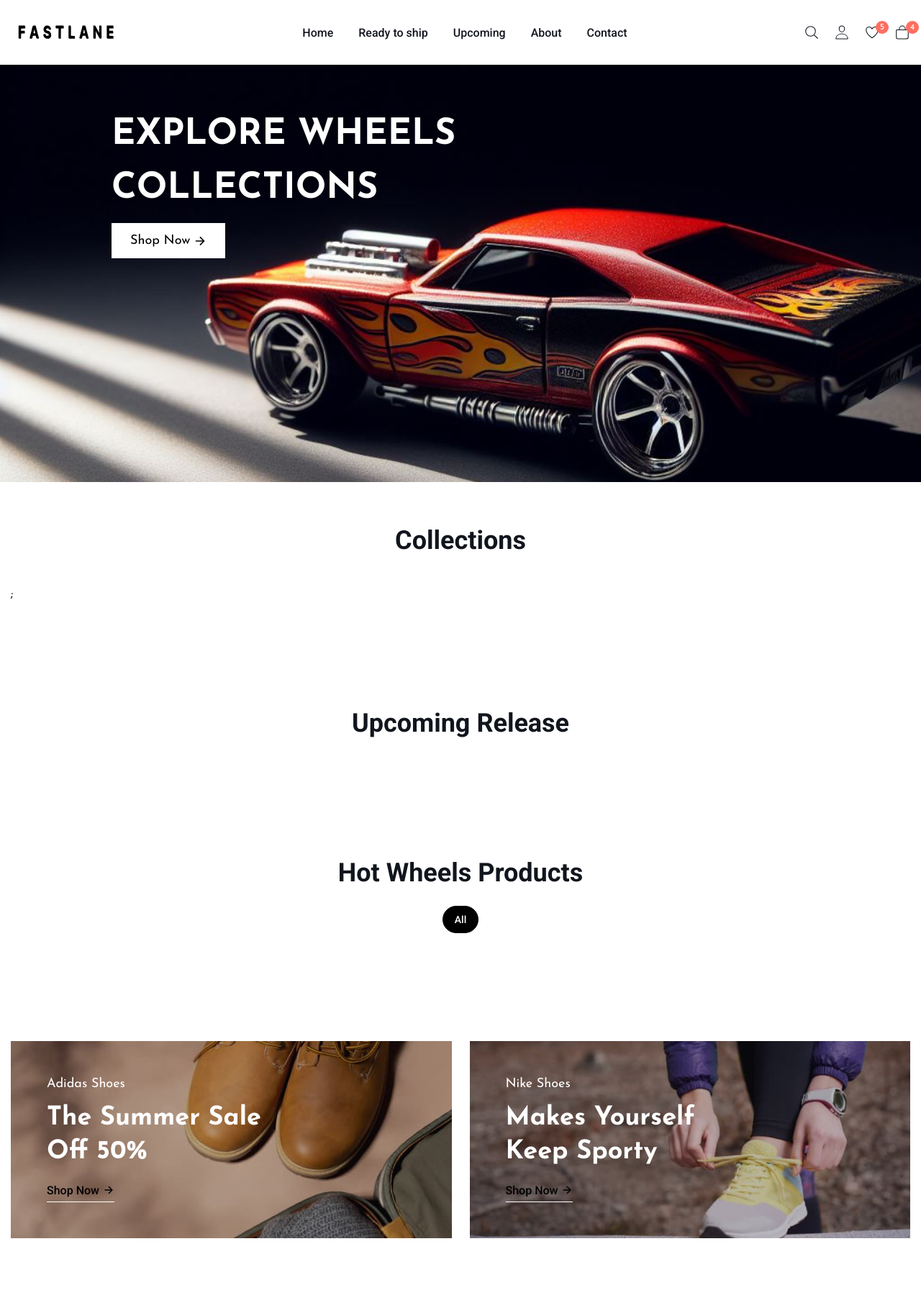
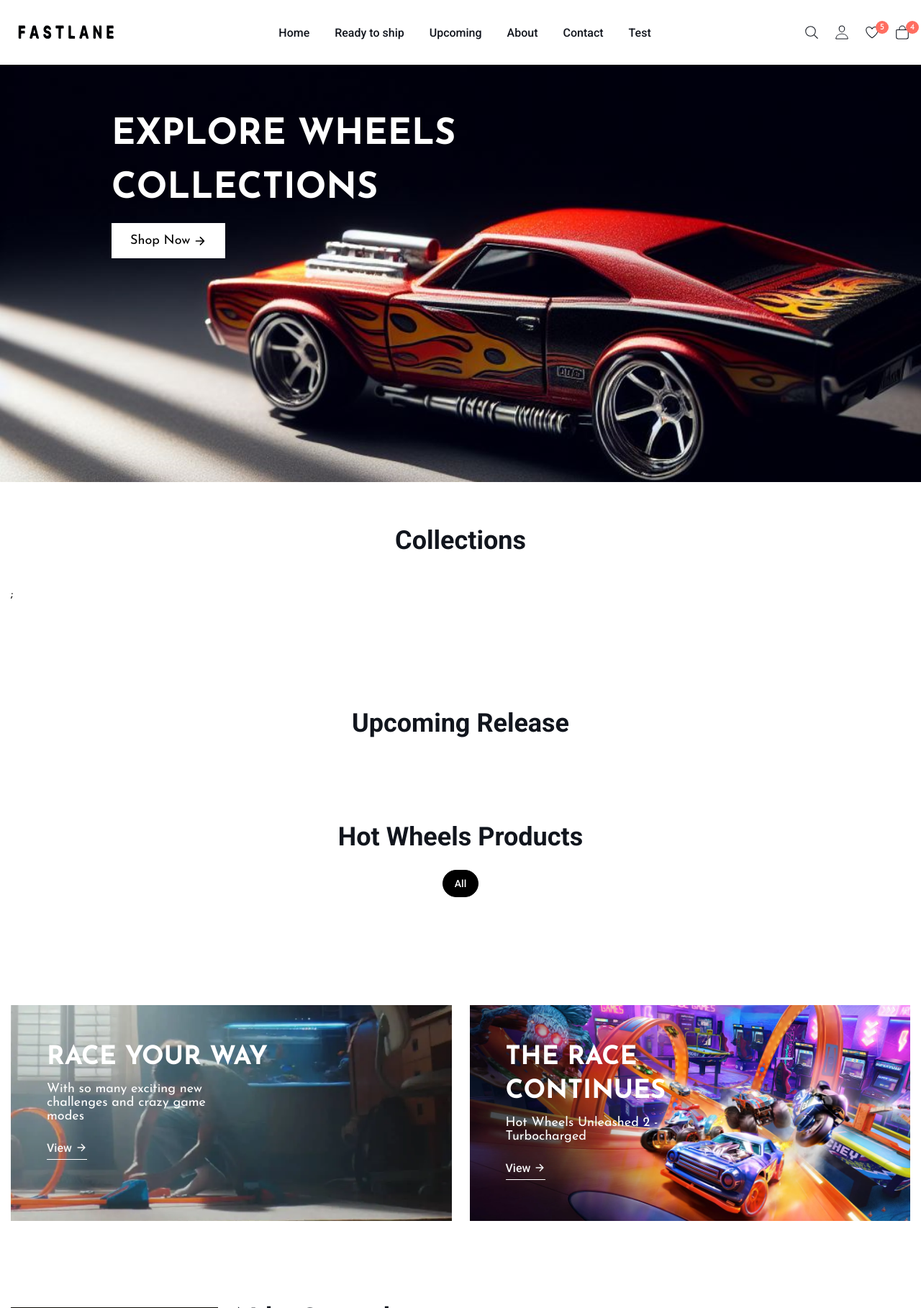
Before and after one commit to ROWSONJ/HotwheelsE-commerce-Mini-project, a PHP site: page / in a window 1280 px wide. Shown: the top 1818 px of the page at 72% size. Run offline with PHP 8.4, Linux system fonts and the light colour scheme; data that the repository does not hold is empty; some web fonts are replaced.

Commit message:
earn commit

```diff
--- a/assets/css/jstyle.css
+++ b/assets/css/style.css
@@ -380,6 +380,7 @@ body {
   font-weight: var(--fw-500);
   padding-bottom: 6px;
   border-bottom: 1px solid var(--white);
+  color: whitesmoke;
 }
 
 .btn-link:is(:hover, :focus) { border-color: transparent; }
@@ -587,11 +588,16 @@ body {
   display: flex;
   justify-content: flex-start;
   align-items: center;
+  margin-bottom: 60px;
 }
 
 .upcoming-list .container {
   max-width: 122.875rem;
   text-align: -webkit-right;
+}
+
+section.section.upcoming {
+  padding-bottom: 10px;
 }
 
 .upcoming .section-title {
@@ -685,20 +691,26 @@ body {
   background-repeat: no-repeat;
   background-size: cover;
   background-position: center;
+  min-height: 300px;
   color: var(--white);
   text-align: center;
   padding: 50px 20px;
 }
 
+.card-subtitle{
+  max-width: 20ch;
+
+}
+
 .cta-card .card-subtitle {
   font-size: var(--fs-5);
-  margin-bottom: 15px;
+  margin-bottom: 25px;
 }
 
 .cta-card .card-title {
   color: inherit;
   line-height: 1.3;
-  margin-bottom: 20px;
+  margin-bottom: 10px;
 }
 
 
--- a/assets/js/jscript.js
+++ b/assets/js/script.js
@@ -6,6 +6,7 @@ $(document).ready(function () {
   $('.filter-btn').click(function () {
       // Get the selected carbrand_name from the data attribute
       var carbrandName = $(this).data('carbrand');
+      console.log('carbrandName:', carbrandName);
 
       if (carbrandName === 'All') {
           // If "All" is selected, clear the filter and display the default product list
--- a/conn.php
+++ b/conn.php
@@ -2,6 +2,7 @@
 session_start();
 
 function conndb(){
+
 $servername = "localhost";
 $username = "root";
 $password = "";
@@ -16,5 +17,4 @@ try {
 }
 }
 
-
 ?>
--- a/filter_products.php
+++ b/filter_products.php
@@ -11,7 +11,7 @@ if (isset($_POST['carbrand'])) {
     $result = tablequery("SELECT p.*, c.category_name, b.carbrand_name FROM products p
         LEFT JOIN categories c ON p.category_id = c.category_id
         LEFT JOIN carbrands b ON p.carbrand_id = b.carbrand_id
-        WHERE b.carbrand_name = '$carbrandName'
+        WHERE LEFT(b.carbrand_id, 2) = '$carbrandName'
         AND (p.Release_Date IS NULL OR p.Release_Date <= CURDATE())
         ORDER BY p.Release_Date DESC");
 
--- a/header.php
+++ b/header.php
@@ -15,7 +15,7 @@
   <!--
     - custom css link
   -->
-  <link rel="stylesheet" href="assets\css\jstyle.css">
+  <link rel="stylesheet" href=".\assets\css\style.css">
 
   <!--
     - google font link
--- a/index.php
+++ b/index.php
@@ -116,22 +116,35 @@
               <button class="filter-btn active" data-carbrand="All">All</button>
           </li>
 
+
+          <!--
+            - #FILTER & DISPLAY first two letter of carbrand_id
+          -->
+
           <?php
-                    $result = tablequery('SELECT * FROM carbrands ORDER BY RAND() LIMIT 5');
+$carbrands = [];
+$result = tablequery('SELECT DISTINCT SUBSTRING(carbrand_id, 1, 2) AS carbrand_text FROM carbrands');
+
 if ($result) {
-                      // Use foreach to iterate through the result set
     foreach ($result as $row)  {
+        $carbrand_text = $row['carbrand_text'];
         echo '<li>
-                          <button class="filter-btn active" data-carbrand="' . $row['carbrand_name'] . '">' . $row['carbrand_name'] . '</button>
+            <button class="filter-btn active" data-carbrand="' . $carbrand_text . '">' . $carbrand_text . '</button>
         </li>';
     }
-                    }else {
+} else {
     echo "0 results";
-                    }// Close the connection
+}
 ?>
           </ul>
 
           <ul class="product-list" id="product-list">
+
+
+          <!--
+            - #LISTS OF PRODUCT
+          -->
+
             <?php
           $result = tablequery('SELECT p.*, c.category_name, b.carbrand_name FROM products p
                 LEFT JOIN categories c ON p.category_id = c.category_id
@@ -222,13 +235,13 @@ echo "0 results";
           <ul class="cta-list">
 
             <li>
-              <div class="cta-card" style="background-image: url('./assets/images/cta-1.jpg')">
-                <p class="card-subtitle">Adidas Shoes</p>
+              <div class="cta-card" style="background-image: url('./assets/images/cta-1.webp')">
 
-                <h3 class="h2 card-title">The Summer Sale Off 50%</h3>
+                <h3 class="h2 card-title">RACE YOUR WAY </h3>
 
+                <p class="card-subtitle">With so many exciting new challenges and crazy game modes</p>
                 <a href="#" class="btn btn-link">
-                  <span>Shop Now</span>
+                  <span>View</span>
 
                   <ion-icon name="arrow-forward-outline" aria-hidden="true"></ion-icon>
                 </a>
@@ -236,13 +249,12 @@ echo "0 results";
             </li>
 
             <li>
-              <div class="cta-card" style="background-image: url('./assets/images/cta-2.jpg')">
-                <p class="card-subtitle">Nike Shoes</p>
+              <div class="cta-card" style="background-image: url('./assets/images/cta-2.webp')">
+                <h3 class="h2 card-title">THE RACE CONTINUES</h3>
 
-                <h3 class="h2 card-title">Makes Yourself Keep Sporty</h3>
-
+                <p class="card-subtitle">Hot Wheels Unleashed 2 - Turbocharged</p>
                 <a href="#" class="btn btn-link">
-                  <span>Shop Now</span>
+                  <span>View</span>
 
                   <ion-icon name="arrow-forward-outline" aria-hidden="true"></ion-icon>
                 </a>
@@ -744,7 +756,7 @@ echo "0 results";
   <!--
     - custom js link
   -->
-  <script src="./assets/js/jscript.js"></script>
+  <script src="./assets/js/script.js"></script>
 
   <!--
     - ionicon link
--- a/login_db.php
+++ b/login_db.php
@@ -20,7 +20,7 @@
             header("location: login.php");
         } else{
             try{
-
+                $conn = conndb();
                 $check_data = $conn->prepare("SELECT * FROM users WHERE email = :email");
                 $check_data->bindParam(":email", $email);
                 $check_data->execute();
--- a/menubar.php
+++ b/menubar.php
@@ -39,13 +39,16 @@
           </li>
 
           <li class="navbar-item">
-            <a href="#" class="navbar-link">About</a>
+            <a href="profile.php" class="navbar-link">About</a>
           </li>
 
           <li class="navbar-item">
             <a href="#" class="navbar-link">Contact</a>
           </li>
 
+          <li class="navbar-item">
+            <a href="test.php" class="navbar-link">Test</a>
+          </li>
         </ul>
 
         <ul class="nav-action-list">
@@ -67,7 +70,7 @@
           </li>
 
           <li>
-            <a href="test.php" class="nav-action-btn">
+            <a href="#" class="nav-action-btn">
               <ion-icon name="heart-outline" aria-hidden="true"></ion-icon>
 
               <span class="nav-action-text">Wishlist</span>
--- a/profile.php
+++ b/profile.php
@@ -1,7 +1,8 @@
 <?php
+    require 'conn.php';
     require 'header.php';
     require 'menubar.php';
-    require_once 'conn.php';
+
 
     if(!isset($_SESSION['user_login'])){
       //อย่าลืมทำalertให้เข้าสู่ระบบ
@@ -79,6 +80,7 @@
     <div class="col">
       <div class="profile">
         <?php
+        $conn = conndb();
 
         if(isset($_SESSION['user_login'])){
           $user_id = $_SESSION['user_login'];
--- a/register_db.php
+++ b/register_db.php
@@ -1,6 +1,6 @@
 <?php
 
-    session_start();
+
     require_once 'conn.php';
 
     if(isset($_POST['signup'])){
@@ -48,7 +48,7 @@
             header("location: register.php");
         } else{
             try{
-
+                $conn = conndb();
                 $check_email = $conn->prepare("SELECT email FROM users WHERE email = :email");
                 $check_email->bindParam(":email", $email);
                 $check_email->execute();
```
Also changed, not shown: test.php (+23 -22 lines), assets/images/banner_RLC_Exclusive_Honda_S2000.webp (added), assets/images/cta-1.jpg (deleted), assets/images/cta-1.webp (added), assets/images/cta-2.jpg (deleted), assets/images/cta-2.webp (added), assets/images/pd_RLC_Exclusive_Honda_S2000.webp (added). Lines whose indentation alone changed are shown as unchanged.
